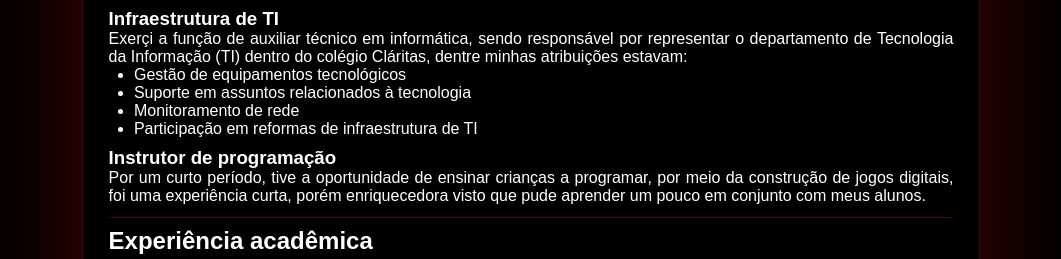
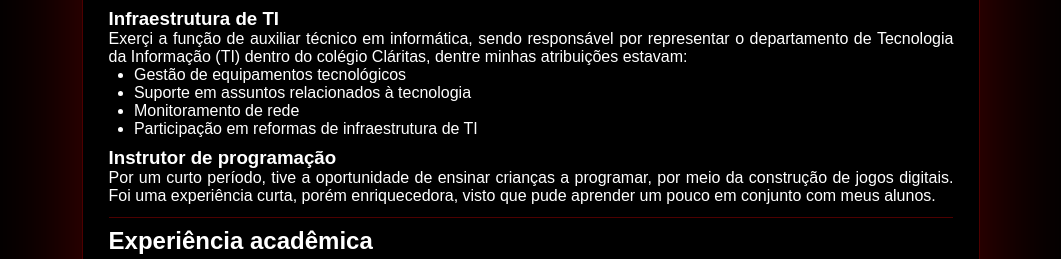
Before and after one commit to ig-oramos/ig-oramos.github.io, a plain HTML site: page index.html in a window 1280 px wide. Shown: the part 873-1132 px from the top of the page, without its empty margins (110-1171 px from the left). Drawn offline with Linux system fonts and the light colour scheme.

Commit message:
Update index.html

```diff
--- a/index.html
+++ b/index.html
@@ -74,7 +74,7 @@
                 <p>
                     Por um curto período, tive a oportunidade de ensinar
                     crianças a programar, por meio da construção de jogos
-                    digitais, foi uma experiência curta, porém enriquecedora
+                    digitais. Foi uma experiência curta, porém enriquecedora,
                     visto que pude aprender um pouco em conjunto com meus
                     alunos.
                 </p>
```
